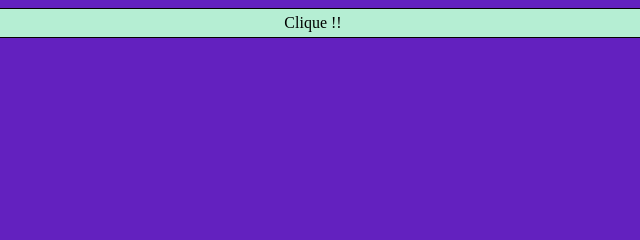
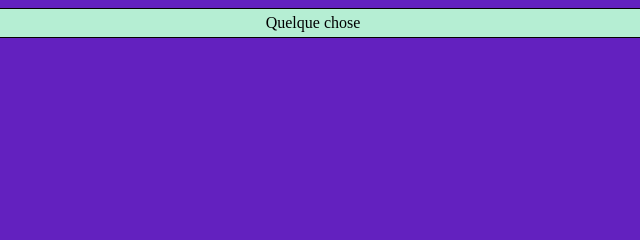
Before and after one commit to XTalandier/test-git, a plain HTML site: page index.html in a window 1280 px wide. Shown: the top 240 px of the page, 327-967 px from the left. Drawn offline with nearby package versions, Linux system fonts and the light colour scheme.

Commit message:
commit 2

```diff
--- a/index.html
+++ b/index.html
@@ -10,7 +10,7 @@
     <title>Ma Page</title>
 </head>
 <body>
-<div id="flip">Clique !!</div>
+<div id="flip">Quelque chose</div>
 <div id="panel">
     Victus universis caro ferina est lactisque abundans copia qua sustentantur, et herbae multiplices et siquae alites capi per aucupium possint, et plerosque mos vidimus frumenti usum et vini penitus ignorantes.
     <br>
```
